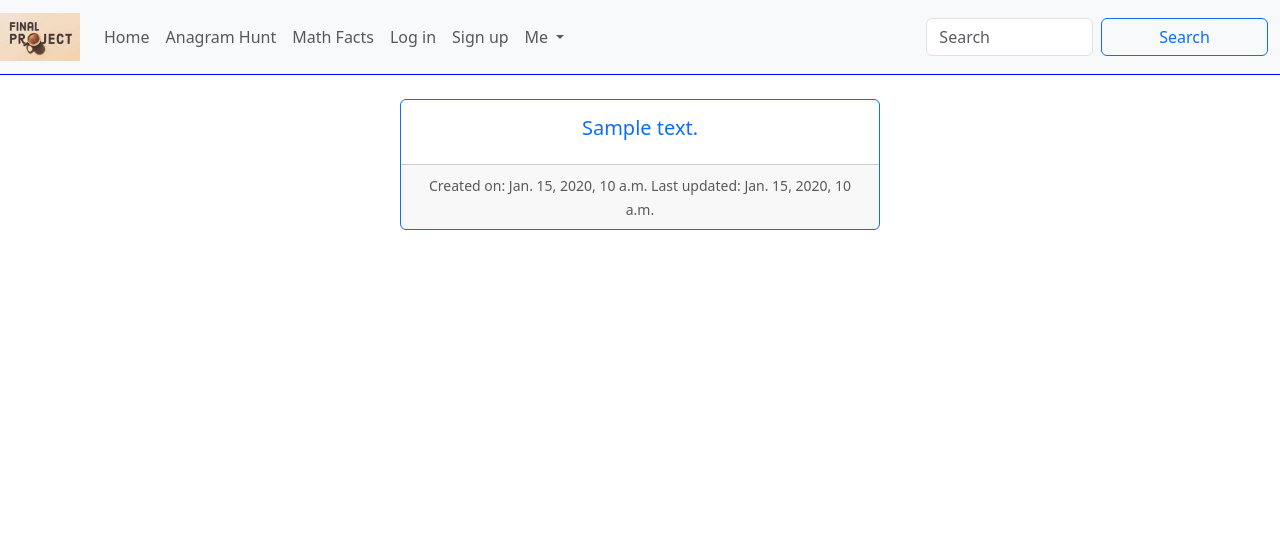
After one commit to NotARealDoct0r/play2learn-final-project, a Django app: page /reviews/review/1/ in a window 1280 px wide. The commit adds this page. Shown: the top 534 px of the page. Run offline with Django 4.2, Linux system fonts and the light colour scheme; tables that the repository leaves empty hold one stand-in row (values such as "Sample post"); some libraries are stand-ins or nearby versions.

Commit message:
created a DetailView for Reviews

```diff
--- a/reviews/models.py
+++ b/reviews/models.py
@@ -1,9 +1,13 @@
 from django.db import models
+from django.urls import reverse
 
 class Review(models.Model):
     message = models.TextField(max_length=200)
     created = models.DateTimeField(auto_now_add=True)
     updated = models.DateTimeField(auto_now=True)
 
+    def get_absolute_url(self):
+        return reverse('reviews:detail', args=[str(self.pk)])
+
     def __str__(self):
         return self.message
--- a/reviews/urls.py
+++ b/reviews/urls.py
@@ -1,8 +1,9 @@
 from django.urls import path
 
-from .views import ReviewListView
+from .views import ReviewDetailView, ReviewListView
 
 app_name = 'reviews'
 urlpatterns = [
+    path('review/<int:pk>/', ReviewDetailView.as_view(), name='detail'),
     path('', ReviewListView.as_view(), name='list'),
 ]
--- a/reviews/views.py
+++ b/reviews/views.py
@@ -1,6 +1,9 @@
-from django.views.generic import ListView
+from django.views.generic import DetailView, ListView
 
 from .models import Review
 
+class ReviewDetailView(DetailView):
+    model = Review
+
 class ReviewListView(ListView):
     model = Review
--- a/templates/_base_vue.html
+++ b/templates/_base_vue.html
@@ -63,7 +63,9 @@
       </div>
     </nav>
   </header>
-  {% block main %}{% endblock %}
+  <main class="m-4 pb-5">
+    {% block main %}{% endblock %}
+  </main>
   <div id="app"></div>
   <footer class="fixed-bottom bg-light row">
     <div class="col">
--- /dev/null
+++ b/templates/reviews/review_detail.html
@@ -0,0 +1,17 @@
+{% extends "_base_vue.html" %}
+
+{% block title %}Review{% endblock %}
+{% block main %}
+  <div class="card border-primary m-auto mb-3 text-center"
+    style="max-width: 30rem">
+    <div class="card-body text-primary">
+      <h5 class="card-title">{{ review.message }}</h5>
+    </div>
+    <div class="card-footer">
+      <small class="text-muted">
+        Created on: {{ review.created }}
+        Last updated: {{ review.updated }}
+      </small>
+    </div>
+  </div>
+{% endblock %}
--- a/templates/reviews/review_list.html
+++ b/templates/reviews/review_list.html
@@ -5,7 +5,9 @@
   <h2>Reviews</h2>
   <ul class="list-group list-group-flush mb-3">
     {% for review in review_list %}
-      <li class="list-group-item">{{ review.message }}</li>
+      <li class="list-group-item">
+        <a href="{{ review.get_absolute_url }}">{{ review.message }}</a>
+      </li>
     {% endfor %}
   </ul>
 {% endblock %}
```
